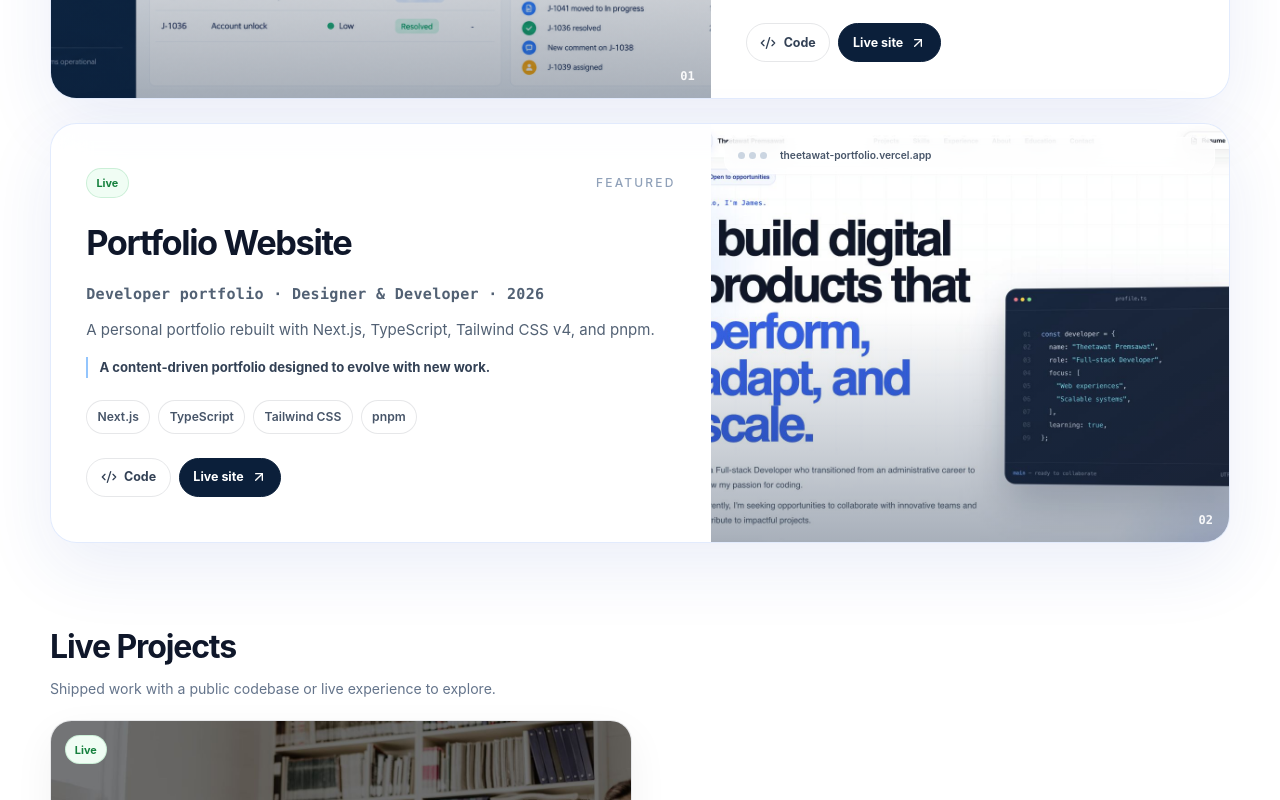
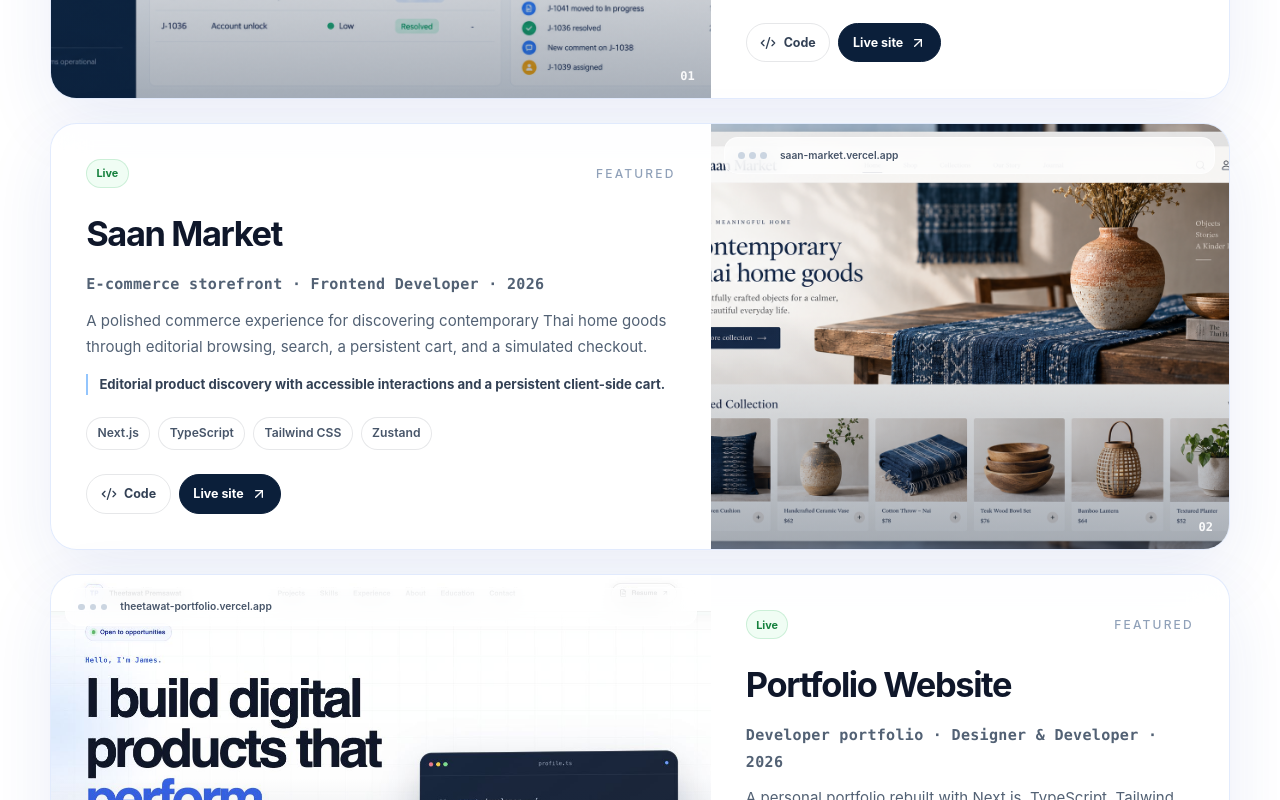
Before and after one commit to TheetawatCode/Theetawat-Portfolio, a Next.js app: page / in a window 1280 px wide. Shown: the part 1940-2740 px from the top of the page. Built offline with nearby package versions, Linux system fonts and the light colour scheme.

Commit message:
feat: feature Saan Market project

```diff
--- a/src/data/portfolio.ts
+++ b/src/data/portfolio.ts
@@ -270,6 +270,21 @@ export const projects: Project[] = [
     highlight: "Role-aware workflows with end-to-end SLA tracking.",
   },
   {
+    id: "saan-market",
+    title: "Saan Market",
+    status: "Live",
+    description: "A polished commerce experience for discovering contemporary Thai home goods through editorial browsing, search, a persistent cart, and a simulated checkout.",
+    image: "/images/projects/saan-market-mockup.png",
+    technologies: ["Next.js", "TypeScript", "Tailwind CSS", "Zustand"],
+    githubLink: "https://github.com/TheetawatCode/saan-market",
+    liveDemo: "https://saan-market.vercel.app/",
+    featured: true,
+    projectType: "E-commerce storefront",
+    role: "Frontend Developer",
+    period: "2026",
+    highlight: "Editorial product discovery with accessible interactions and a persistent client-side cart.",
+  },
+  {
     id: "portfolio",
     title: "Portfolio Website",
     status: "Live",
```
Also changed, not shown: public/images/projects/saan-market-mockup.png (added).
